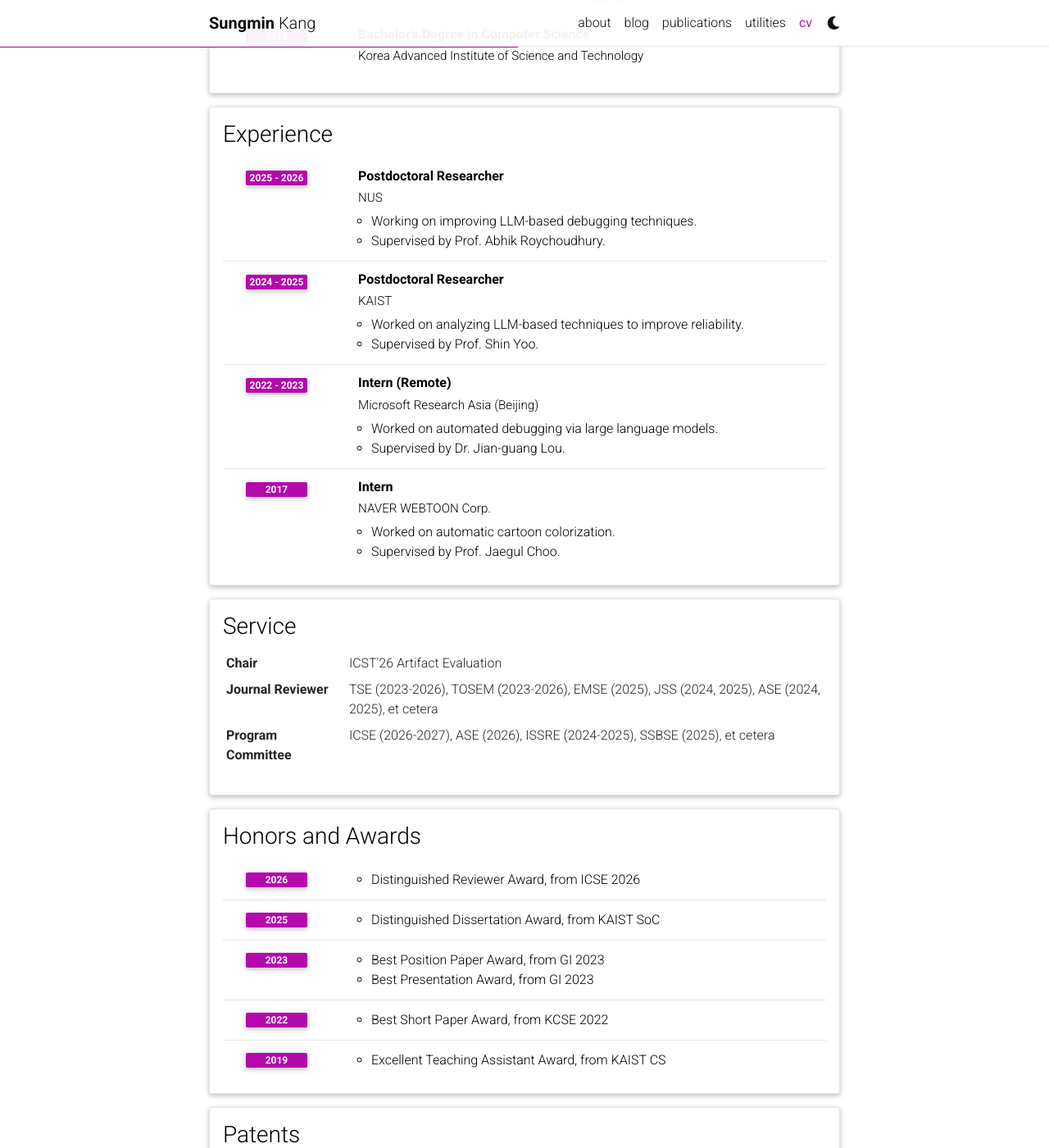
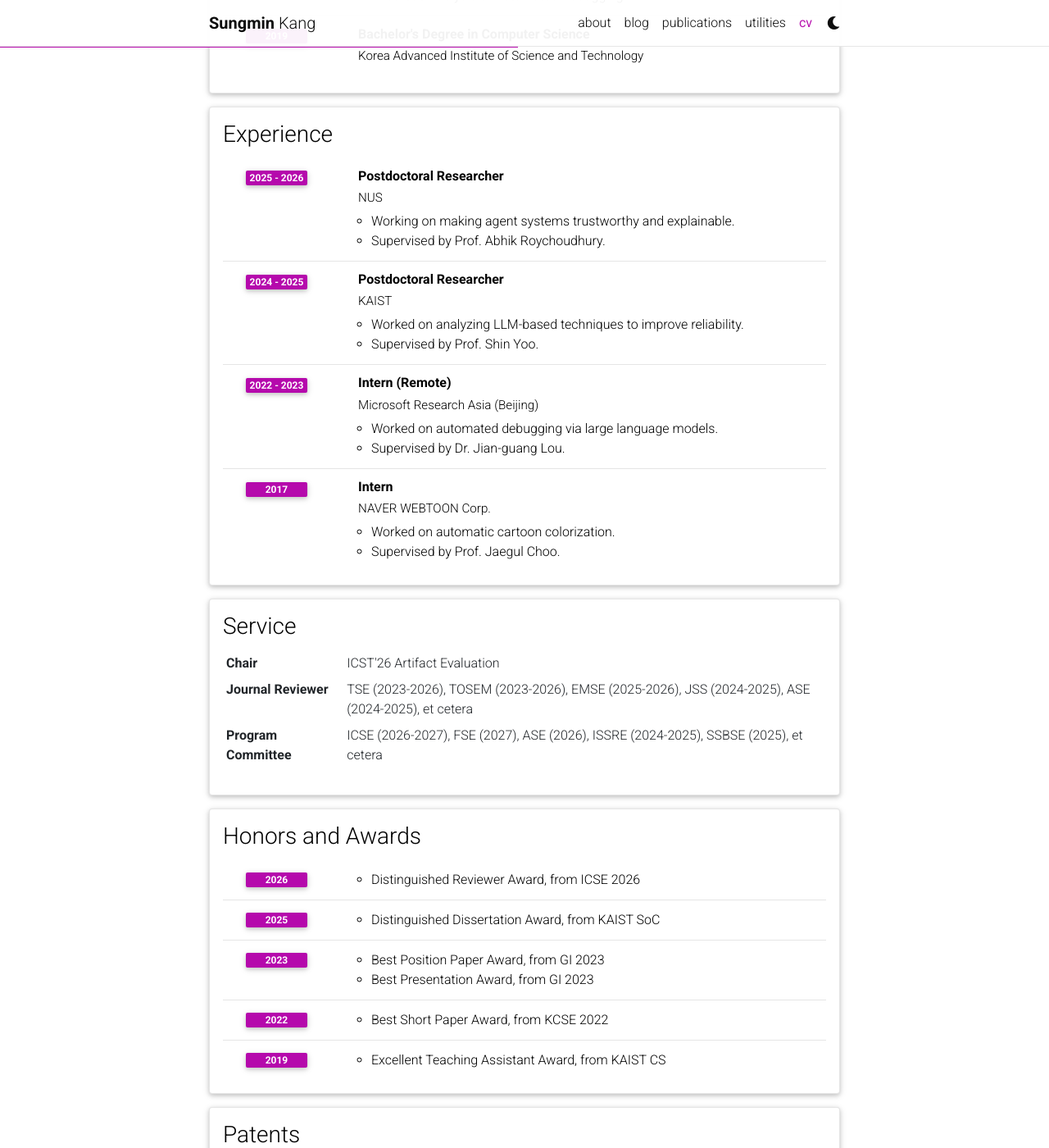
Before and after one commit to smkang96/smkang96.github.io, a Jekyll site: the page built from _pages/cv.md, in a window 1280 px wide and 1400 px high, scrolled down 583 px. Shown: the whole window at 82% size. Built offline with Jekyll 4.4.1, drawn with Linux system fonts in a browser that asks for light colours; full-size pictures stand in for the smaller copies a plugin makes; comment, search, counter and statistics services are not loaded; a style sheet for code colours, icons or effects is not loaded; some of the changed text lies outside the part shown.

Commit message:
monthly CV update

```diff
--- a/_data/cv.yml
+++ b/_data/cv.yml
@@ -27,7 +27,7 @@
       institution: NUS
       year: 2025 - 2026
       description:
-       - Working on improving LLM-based debugging techniques.
+       - Working on making agent systems trustworthy and explainable.
        - Supervised by Prof. Abhik Roychoudhury.
 
     - title: Postdoctoral Researcher
@@ -57,9 +57,9 @@
     - name: Chair
       value: ICST'26 Artifact Evaluation
     - name: Journal Reviewer
-      value: TSE (2023-2026), TOSEM (2023-2026), EMSE (2025), JSS (2024, 2025), ASE (2024, 2025), et cetera
+      value: TSE (2023-2026), TOSEM (2023-2026), EMSE (2025-2026), JSS (2024-2025), ASE (2024-2025), et cetera
     - name: Program Committee
-      value: ICSE (2026-2027), ASE (2026), ISSRE (2024-2025), SSBSE (2025), et cetera
+      value: ICSE (2026-2027), FSE (2027), ASE (2026), ISSRE (2024-2025), SSBSE (2025), et cetera
 
 - title: Honors and Awards
   type: time_table
@@ -100,7 +100,7 @@
         - I enjoy watching movies, both old and new. I am fond of [12 Angry Men].
     - year: TRAVEL
       items:
-        - I frequently travel solo. My most recent trip was to <a href="https://en.wikivoyage.org/wiki/Taipei">Taipei</a>.
+        - I frequently travel abroad. My most recent trip was to <a href="https://en.wikivoyage.org/wiki/Taipei">Taipei</a>.
     - year: TRIVIA
       items:
         - I got the highest ever score on a Korean TV quiz show (in 2020).
```
Also changed, not shown: _pages/about.md (+1 -1 lines), 1 other file.
